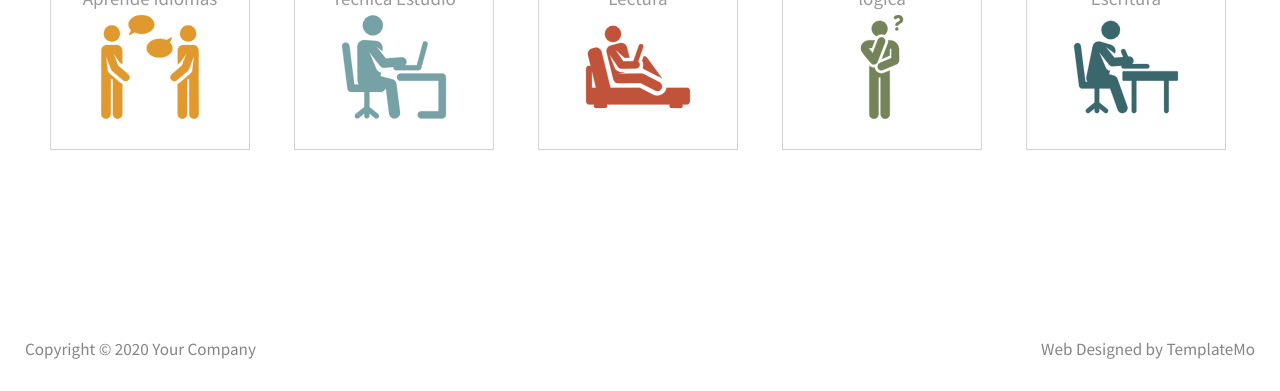
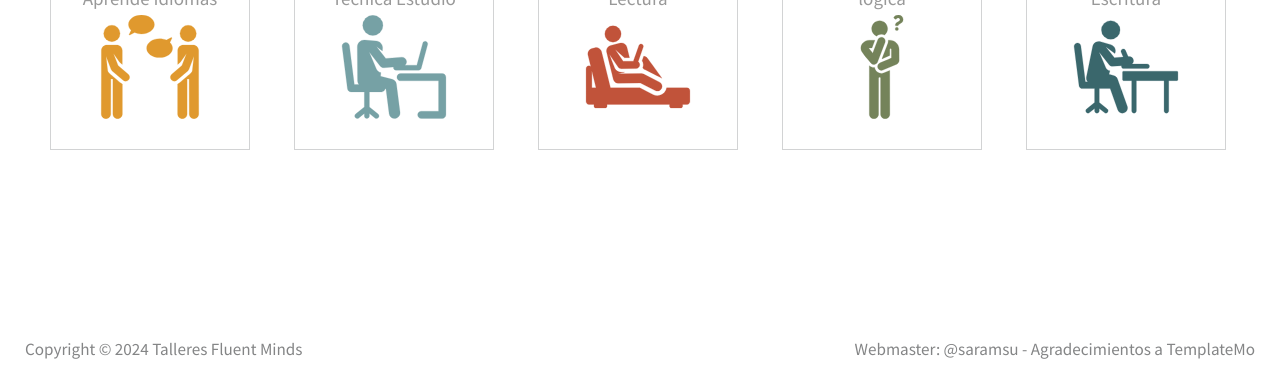
Before and after one commit to saramsu/fluent-minds, a plain HTML site: page index.html in a window 1280 px wide. Shown: the part 952-1343 px from the top of the page. Drawn offline with Linux system fonts and the light colour scheme.

Commit message:
linkedIn footer

```diff
--- a/index.html
+++ b/index.html
@@ -581,9 +581,9 @@ https://templatemo.com/tm-554-ocean-vibes
     </div>
 
     <footer class="tm-footer">
-        <span>Copyright &copy; 2020 Your Company</span>
-        <span>Web Designed by
-        <a href="https://templatemo.com" title="free website templates" target="_parent" rel="nofollow">TemplateMo</a></span>
+        <span>Copyright &copy; 2024 Talleres Fluent Minds</span>
+        <span>
+        <a href="https://www.linkedin.com/in/sara-amaya-99110420b/?originalSubdomain=co" target="_blank" title="free website templates" target="_parent" rel="nofollow">Webmaster: @saramsu - Agradecimientos a TemplateMo</a></span>
 </footer>
 
     <script src="js/jquery-3.4.1.min.js"></script>
```
